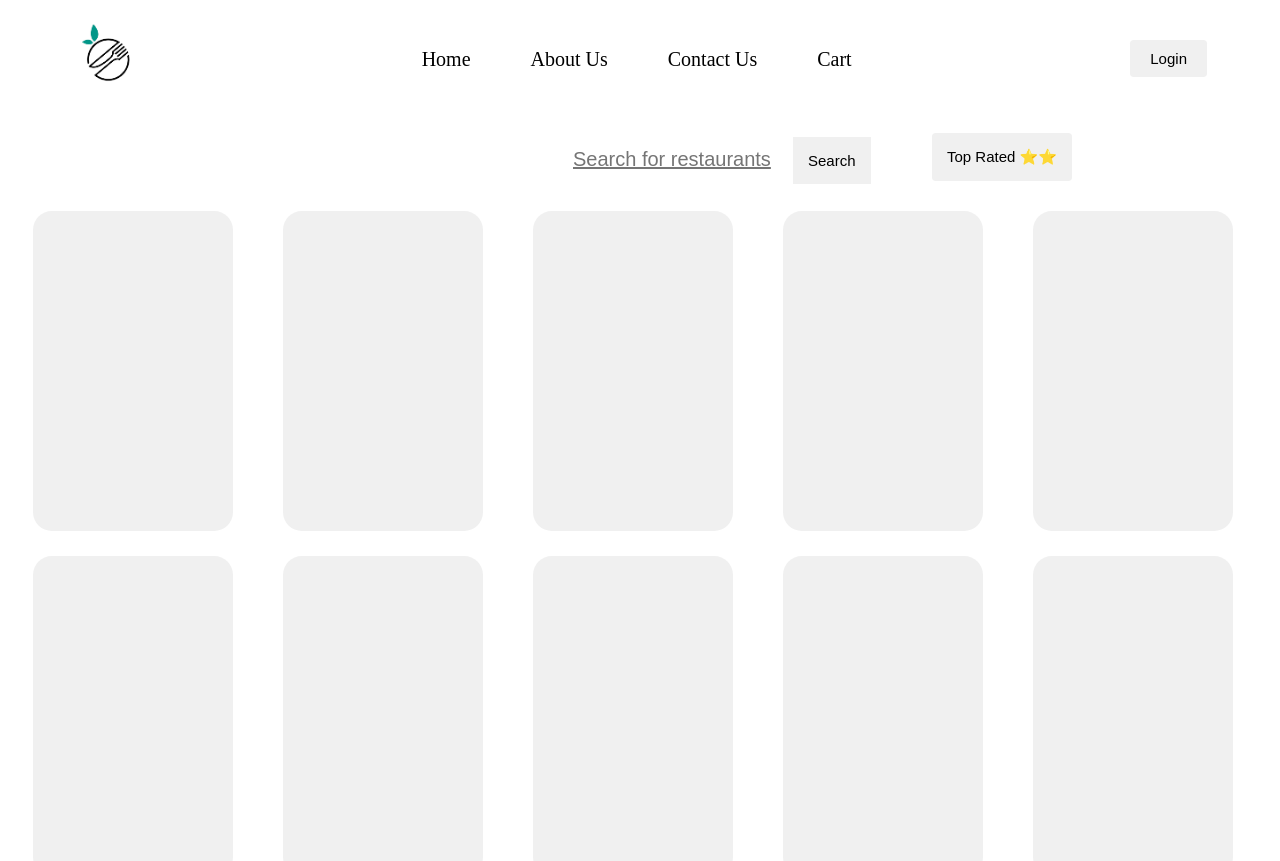
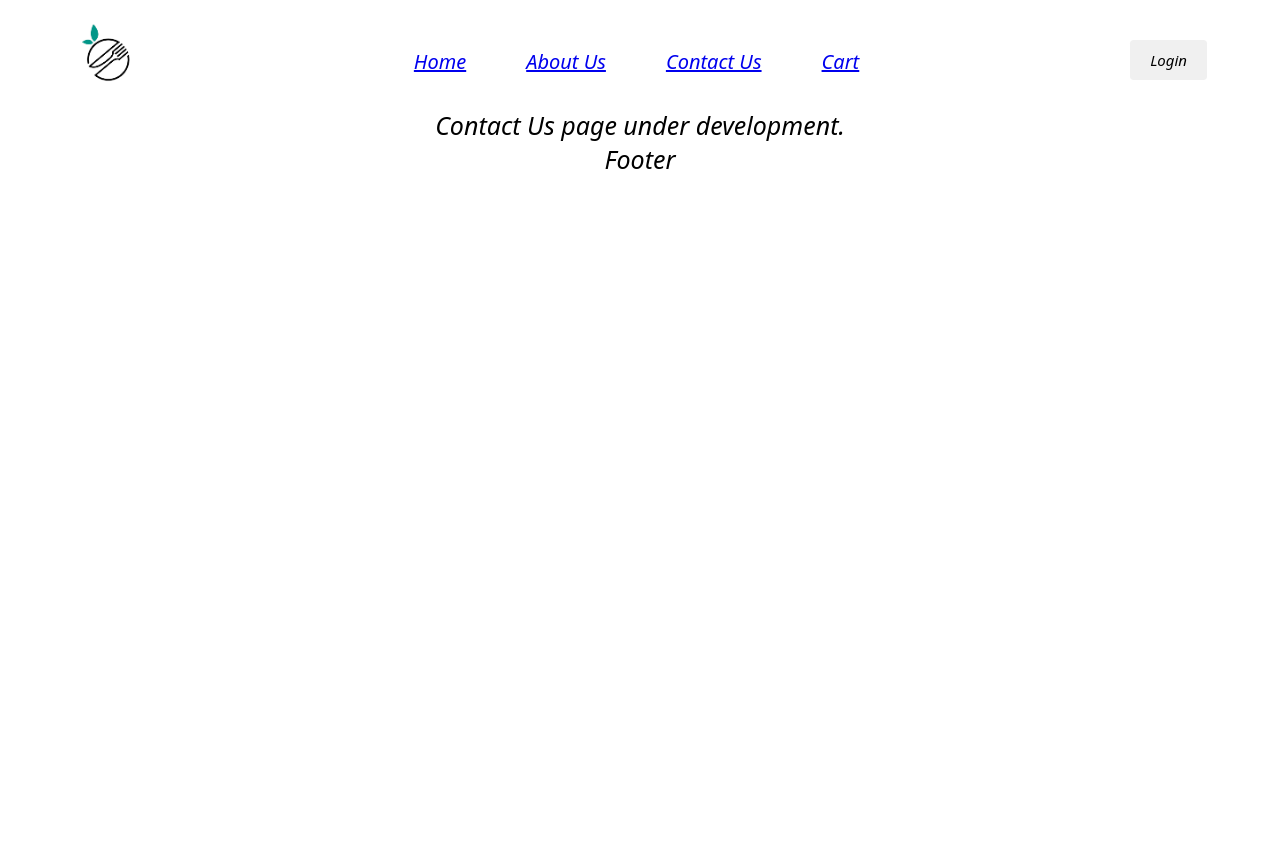
Before and after one commit to mahesh-pgit/terabite-app, a React (Vite) app: page /contact in a window 1280 px wide. Shown: the top 861 px of the page. After the commit the page ends 800 px from the top, so only its background shows below. Built offline with nearby package versions, Linux system fonts and the light colour scheme; no server answers.

Commit message:
setup nav routes and error page

```diff
--- a/App.css
+++ b/App.css
@@ -1,3 +1,9 @@
+* {
+	font-family: system-ui, -apple-system, BlinkMacSystemFont, "Segoe UI", Roboto, Oxygen, Ubuntu,
+		Cantarell, "Open Sans", "Helvetica Neue", sans-serif;
+	font-style: italic;
+}
+
 .header {
 	display: flex;
 	justify-content: space-between;
@@ -113,7 +119,7 @@
 }
 
 .res-card {
-	height: 320px;
+	height: 350px;
 	width: 200px;
 	margin: 0 25px 25px;
 	background-color: #f0f0f0;
@@ -139,3 +145,28 @@ h5 {
 .res-card > h5 {
 	margin: 3px 0px;
 }
+
+.about {
+	font-size: 25px;
+	display: flex;
+	justify-content: center;
+}
+
+.contact {
+	font-size: 25px;
+	display: flex;
+	justify-content: center;
+}
+
+.footer {
+	font-size: 25px;
+	display: flex;
+	justify-content: center;
+}
+
+.error-page {
+	font-size: 25px;
+	display: flex;
+	flex-direction: column;
+	align-items: center;
+}
--- a/package.json
+++ b/package.json
@@ -1,7 +1,7 @@
 {
   "name": "terabite-app",
   "version": "1.0.0",
-  "description": "Tera Bite App developed by Mahesh Narava using React and Parcel",
+  "description": "Tera Bite Application developed by Mahesh Narava using React and Parcel",
   "scripts": {
     "start": "parcel index.html --open",
     "build": "parcel build index.html",
@@ -29,7 +29,8 @@
   },
   "dependencies": {
     "react": "^19.0.0",
-    "react-dom": "^19.0.0"
+    "react-dom": "^19.0.0",
+    "react-router-dom": "^6.30.0"
   },
   "browserslist": [
     "last 3 versions"
--- a/src/App.js
+++ b/src/App.js
@@ -1,12 +1,12 @@
 import Header from "./components/Header";
-import Body from "./components/Body";
 import Footer from "./components/Footer";
+import { Outlet } from "react-router-dom";
 
 const App = () => {
 	return (
 		<div className="app">
 			<Header />
-			<Body />
+			<Outlet />
 			<Footer />
 		</div>
 	);
--- /dev/null
+++ b/src/components/About.js
@@ -0,0 +1,5 @@
+const About = () => {
+	return <div className="about">About Us page under development.</div>;
+};
+
+export default About;
--- /dev/null
+++ b/src/components/Contact.js
@@ -0,0 +1,5 @@
+const Contact = () => {
+	return <div className="contact">Contact Us page under development.</div>;
+};
+
+export default Contact;
--- /dev/null
+++ b/src/components/Error.js
@@ -0,0 +1,17 @@
+import { useRouteError } from "react-router-dom";
+
+const Error = () => {
+	const err = useRouteError();
+	return (
+		<div className="error-page">
+			<h1>Oops!!!</h1>
+			<h2>Something went wrong!!</h2>
+			<p>
+				{err.status}: {err.statusText}
+			</p>
+			<p>{err.data}</p>
+		</div>
+	);
+};
+
+export default Error;
--- a/src/components/Header.js
+++ b/src/components/Header.js
@@ -1,5 +1,6 @@
 import { useState } from "react";
 import { LOGO_URL } from "../utils/constants";
+import { Link } from "react-router-dom";
 
 const Header = () => {
 	const [loginBtn, setLoginBtn] = useState("Login");
@@ -10,10 +11,26 @@ const Header = () => {
 			</div>
 			<div className="nav-items">
 				<ul>
-					<li>Home</li>
-					<li>About Us</li>
-					<li>Contact Us</li>
-					<li>Cart</li>
+					<li>
+						<Link to="/" className="link">
+							Home
+						</Link>
+					</li>
+					<li>
+						<Link to="/about" className="link">
+							About Us
+						</Link>
+					</li>
+					<li>
+						<Link to="/contact" className="link">
+							Contact Us
+						</Link>
+					</li>
+					<li>
+						<Link to="/cart" className="link">
+							Cart
+						</Link>
+					</li>
 				</ul>
 			</div>
 			<div className="login">
--- a/src/components/Search.js
+++ b/src/components/Search.js
@@ -21,7 +21,7 @@ const Search = ({ resList, setFilteredResList }) => {
 				onKeyUp={(e) => (e.key === "Enter" ? handleSearch() : null)}
 				className="search-input"
 				placeholder="Search for restaurants"
-				size={15}
+				size={20}
 			/>
 			{searchText !== "" ? (
 				<button
--- a/src/components/Shimmer.js
+++ b/src/components/Shimmer.js
@@ -1,6 +1,6 @@
 const Shimmer = () => {
 	const cards = [];
-	for (let i = 1; i <= 12; i++) {
+	for (let i = 1; i <= 18; i++) {
 		cards.push(<div key={i} className="shimmer-card"></div>);
 	}
 	return <div className="shimmer-container">{cards}</div>;
--- a/src/index.js
+++ b/src/index.js
@@ -1,6 +1,24 @@
 import React from "react";
 import ReactDOM from "react-dom/client";
 import App from "./App";
+import { createBrowserRouter, RouterProvider } from "react-router-dom";
+import Body from "./components/Body";
+import About from "./components/About";
+import Contact from "./components/Contact";
+import Error from "./components/Error";
+
+const appRoutes = createBrowserRouter([
+	{
+		path: "/",
+		element: <App />,
+		errorElement: <Error />,
+		children: [
+			{ path: "/", element: <Body /> },
+			{ path: "/about", element: <About /> },
+			{ path: "/contact", element: <Contact /> },
+		],
+	},
+]);
 
 const root = ReactDOM.createRoot(document.getElementById("root"));
-root.render(<App />);
+root.render(<RouterProvider router={appRoutes} />);
```
Also changed, not shown: src/utils/constants.js (+1 -1 lines), 2 other files (tests, documents, lock files or other folders).
